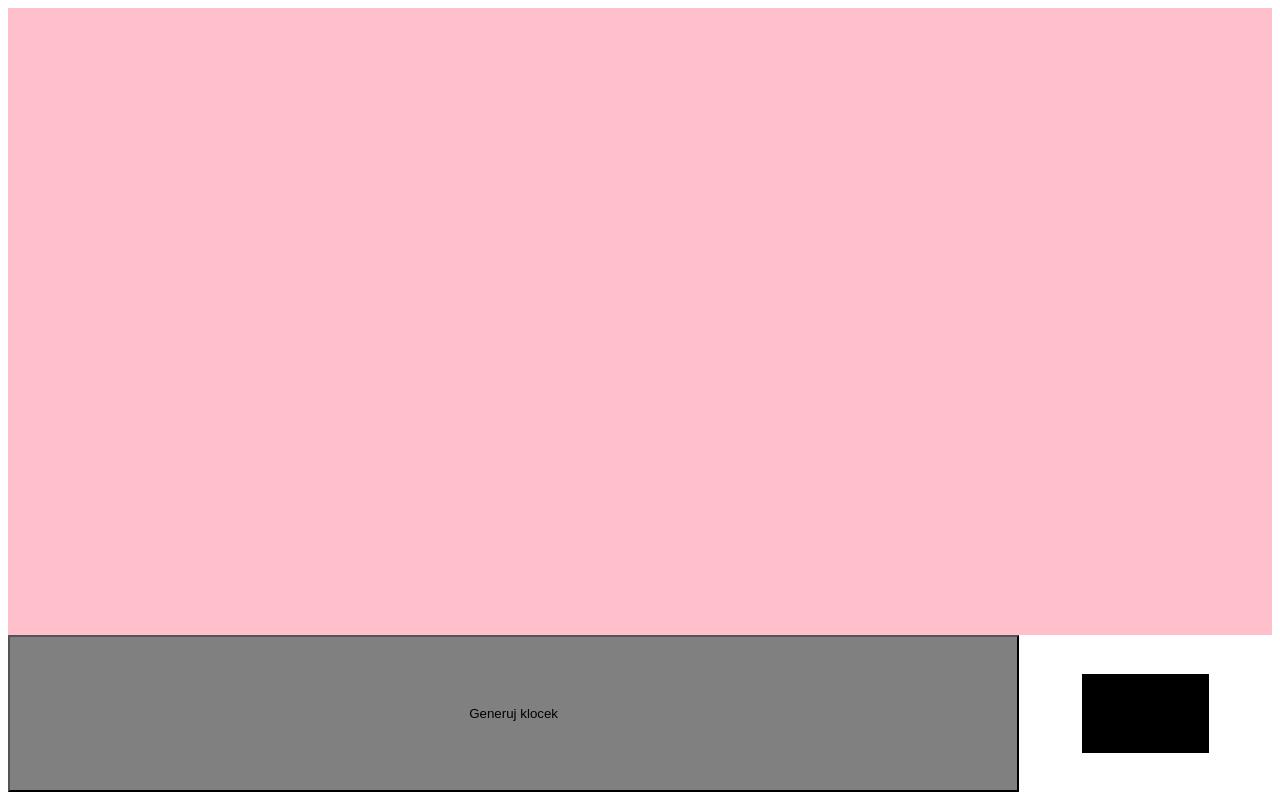
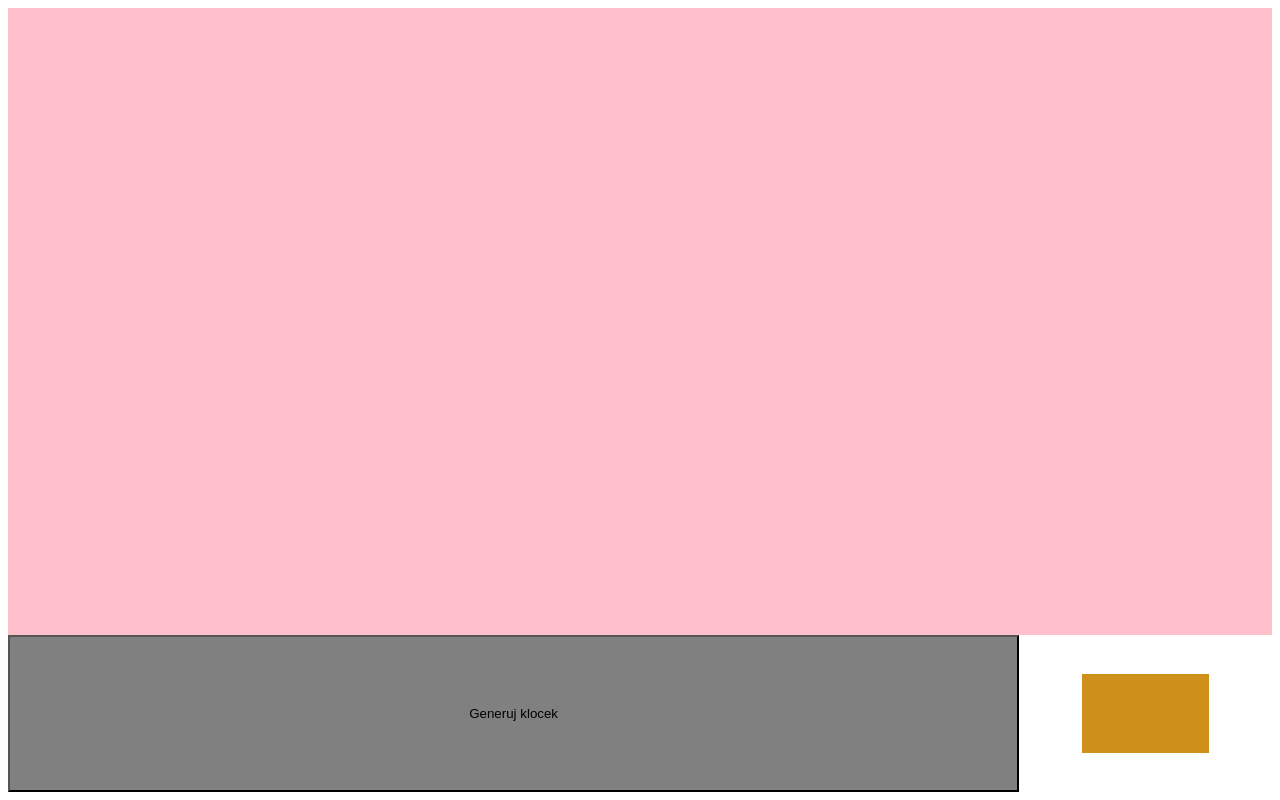
Before and after one commit to emiliamarkowska/IPM_Z-zadanie1, a plain HTML site: page laboratorium-3/podpunkt-2/index.html in a window 1280 px wide. Both pictures are taken after a click on the button "Generuj klocek". Drawn offline with Linux system fonts and the light colour scheme.

Commit message:
generate block in random color

```diff
--- a/laboratorium-3/podpunkt-2/index.html
+++ b/laboratorium-3/podpunkt-2/index.html
@@ -3,15 +3,16 @@
 <head>
     <title>244028 - IPM</title>
     <link rel="stylesheet" href="style.css">
+    <script src="script.js"></script>
 </head>
 <body>
     <div class="platform">
 
     </div>
     <div class="buttonSpace">
-        <button class="generateButton">Generuj klocek</button>
+        <button class="generateButton" onclick="setBlockColor()">Generuj klocek</button>
         <div class="blockSpace">
-            <div class="block"></div>
+            <div id="block" class="block"></div>
         </div>
     </div>
 </body>
--- /dev/null
+++ b/laboratorium-3/podpunkt-2/script.js
@@ -0,0 +1,7 @@
+var randomColor;
+
+function setBlockColor() {
+    randomColor = Math.floor(Math.random()*16777215).toString(16);
+    block = document.getElementById("block");
+    block.style.backgroundColor = randomColor;
+  }
--- a/laboratorium-3/podpunkt-2/style.css
+++ b/laboratorium-3/podpunkt-2/style.css
@@ -27,6 +27,6 @@
     height: 50%;
     top: 25%;
     left: 25%;
-    background-color: black;
+    background-color: white;
     position: absolute;
 }
```
